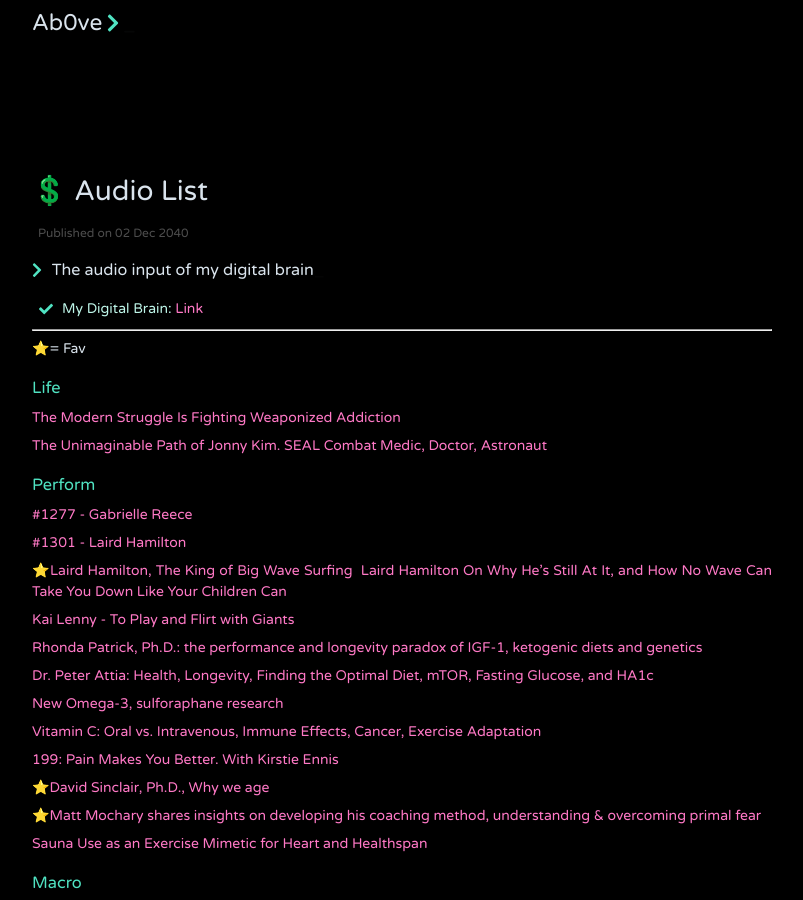
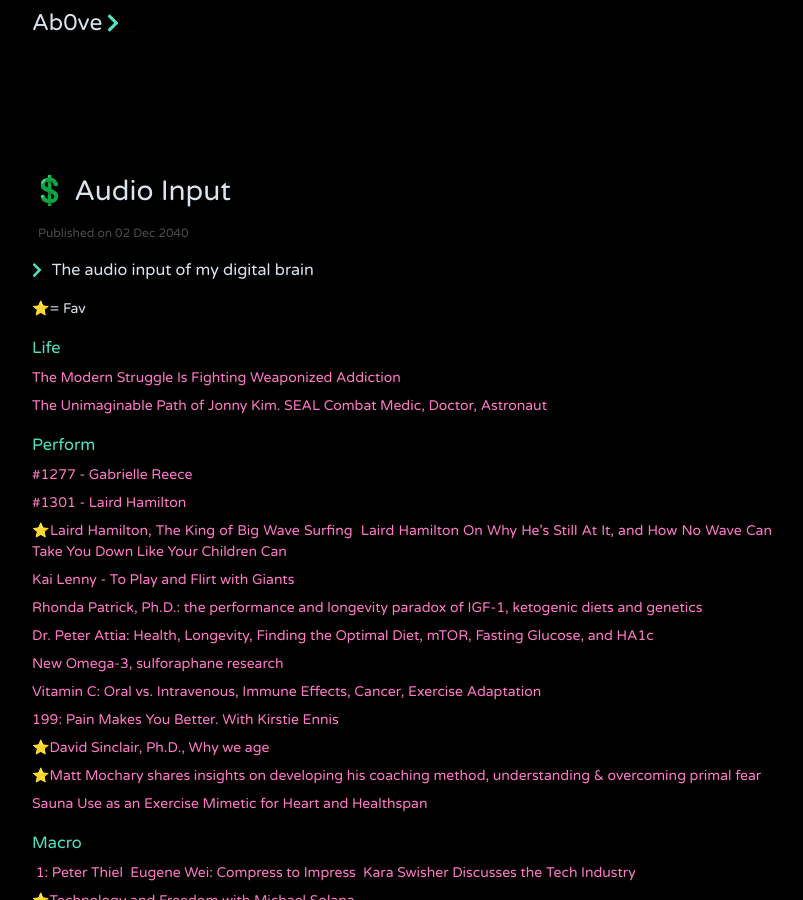
Before and after one commit to jithendrabsy/thoughts, a Jekyll site: the page built from _posts/2040-12-02-audio.md, in a window 1280 px wide and 900 px high. Shown: the whole window, without its empty margins (238-1041 px from the left). Built offline with Jekyll 4.4.1, drawn with Linux system fonts in a browser that asks for light colours; nearby versions of some CDN libraries.

Commit message:
Update Me

```diff
--- a/_posts/2040-12-02-audio.md
+++ b/_posts/2040-12-02-audio.md
@@ -1,13 +1,10 @@
 ---
 layout: post
-title:  "💲 Audio List"
+title:  "💲 Audio Input"
 description: The audio input of my digital brain
 tags: Creation
 ---
 
-- My Digital Brain: [Link](http://www.ab0ve.co/2030/01/01/knowledge-base.html)
-
- ---
 
  ⭐️= Fav
 
```
Also changed, not shown: _posts/2040-12-01-knowledge-base.md (+1 -1 lines).
